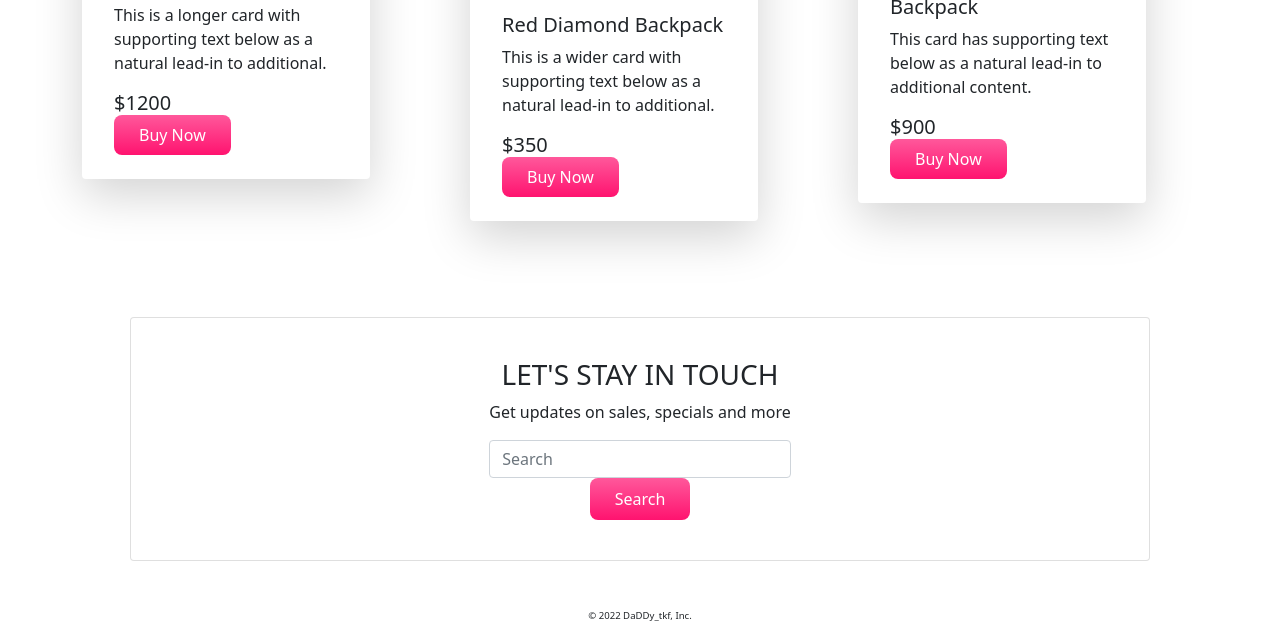
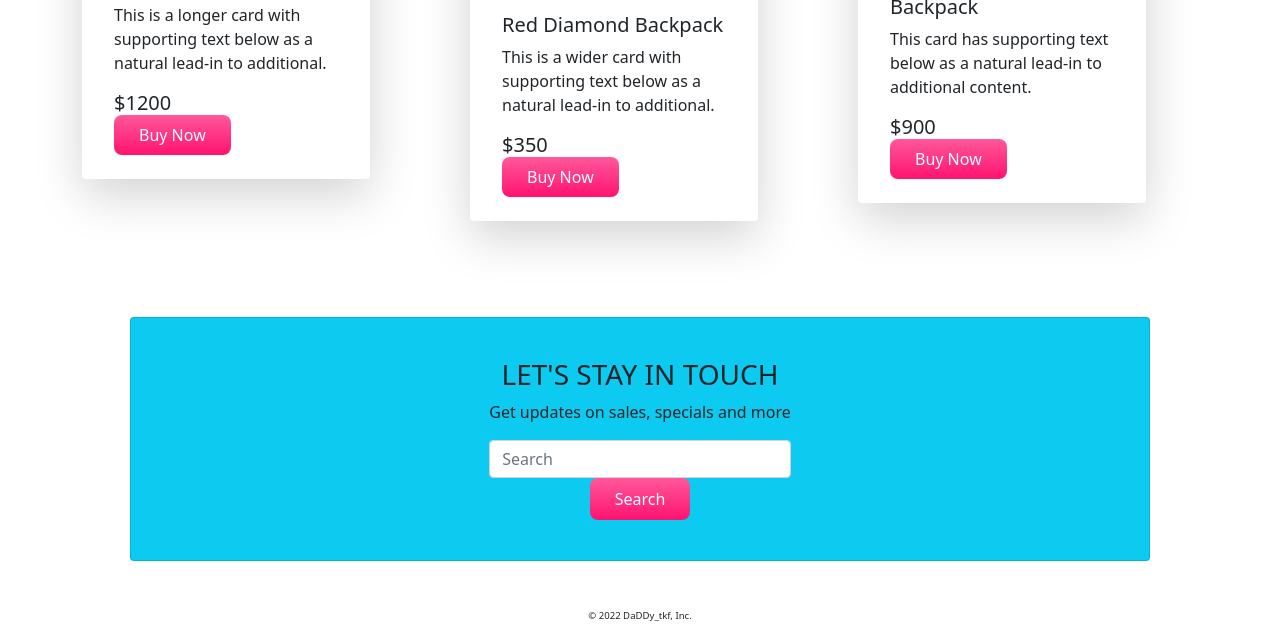
Before and after one commit to foadtkf/PandaShop, a plain HTML site: page index.html in a window 1280 px wide. Shown: the part 1693-2332 px from the top of the page. Drawn offline with nearby package versions, Linux system fonts and the light colour scheme.

Commit message:
com-final dd

```diff
--- a/index.html
+++ b/index.html
@@ -208,7 +208,7 @@
             </div>
         </div>
 
-        <div class="card text-center daddy-bg p-4 d-flex align-items-center justify-content-center  m-5">
+        <div class="card text-center bg-info p-4 d-flex align-items-center justify-content-center  m-5">
             <div class="card-body">
                 <h3 class="card-title">LET'S STAY IN TOUCH</h3>
                 <p class="card-text">Get updates on sales, specials and more</p>
```
